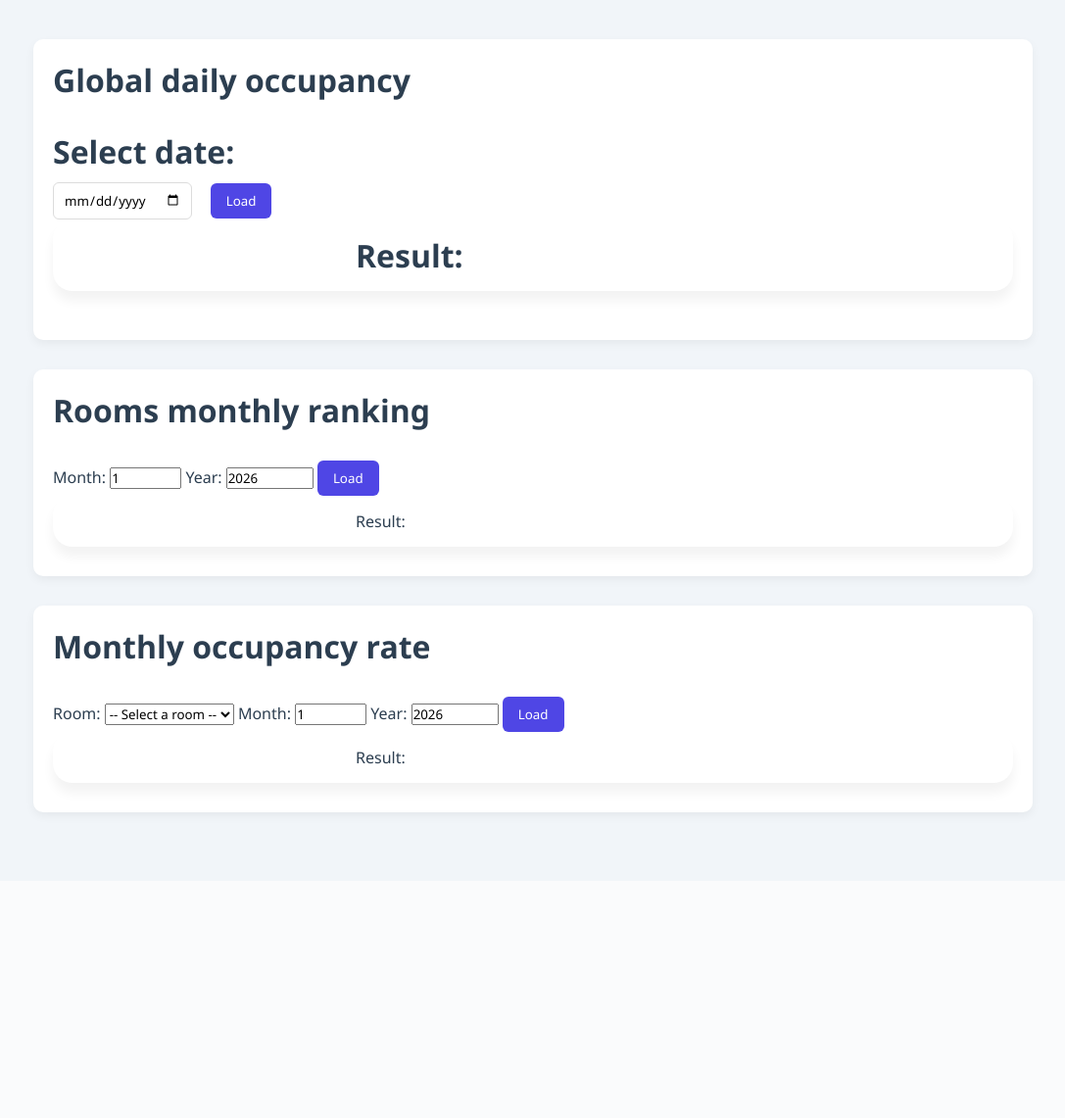
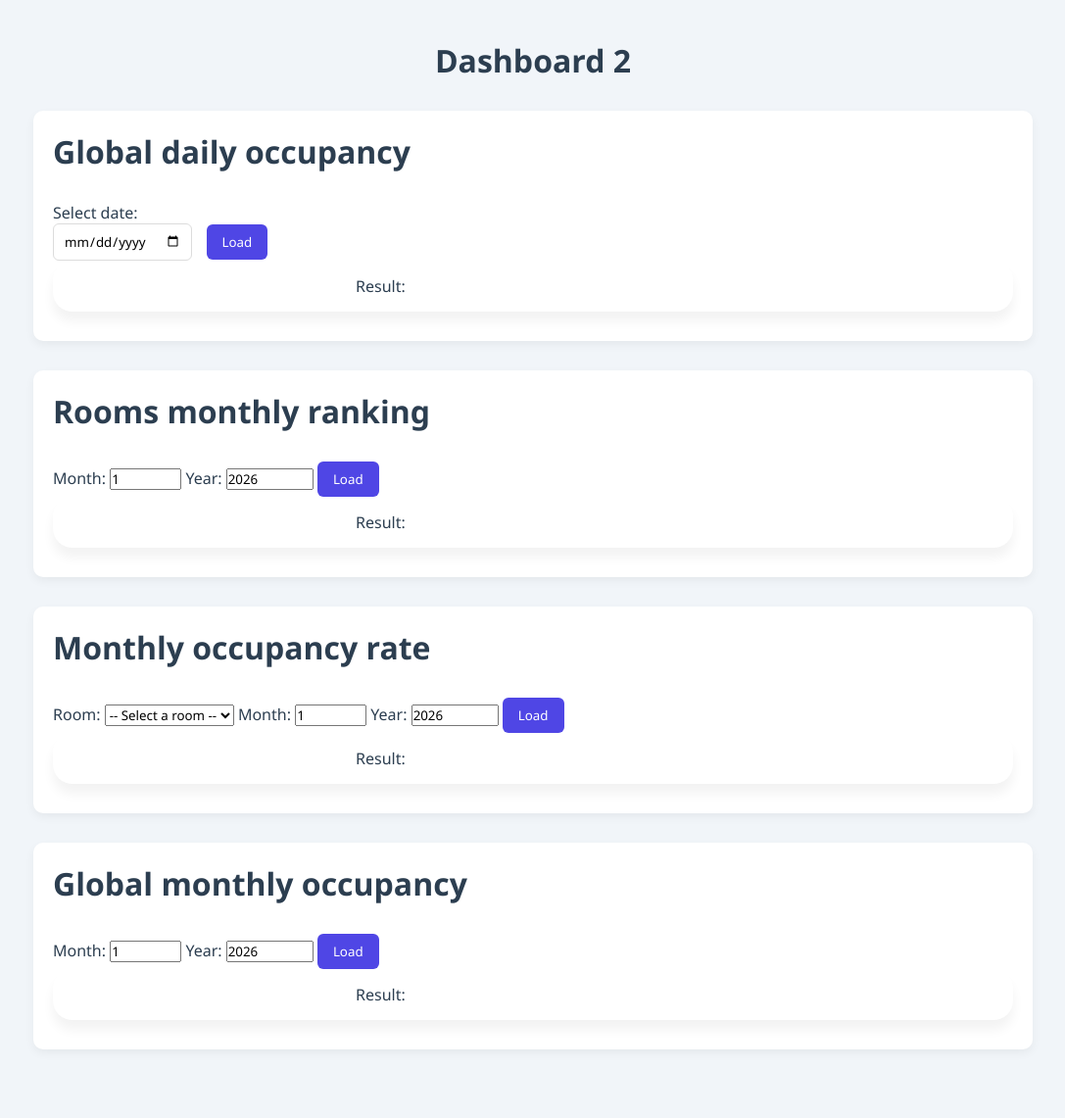
Before and after one commit to DanielGodoyGalindo/coworking_reservations, a Django app: page /dashboard2/ in a window 1280 px wide. Shown: the whole page at 98% size, without its empty margins (96-1183 px from the left). Before the commit the page ends 835 px from the top, so only its background shows below. Run offline with Django 5.2, Linux system fonts and the light colour scheme; data that the repository does not hold is empty.

Commit message:
feat(dashboard2): add global monthly occupancy rate

```diff
--- a/reservations/api/urls.py
+++ b/reservations/api/urls.py
@@ -6,6 +6,7 @@ from .views import (
     confirm_reservation_view,
     create_reservation_view,
     delete_reservation_view,
+    globalMonthlyOccupancy,
     list_reservations_view,
     DashboardView,
     GlobalDailyOccupancyView,
@@ -30,7 +31,14 @@ urlpatterns = [
         roomsMonthlyRankingView.as_view(),
         name="rooms-monthly-ranking",
     ),
-    path("dashboard2/monthly-occupancy-rate/",
-         monthlyOccupancyRate.as_view(),
-         name="monthly-occupancy-rate"),
+    path(
+        "dashboard2/monthly-occupancy-rate/",
+        monthlyOccupancyRate.as_view(),
+        name="monthly-occupancy-rate",
+    ),
+    path(
+        "dashboard2/global-monthly-occupancy/",
+        globalMonthlyOccupancy.as_view(),
+        name="global-monthly-occupancy",
+    ),
 ]
--- a/reservations/services/occupancy.py
+++ b/reservations/services/occupancy.py
@@ -132,7 +132,7 @@ def global_monthly_occupancy(year, month):
     if total_available_seconds == 0:
         return 0
 
-    return occupied_seconds / total_available_seconds
+    return round(occupied_seconds / total_available_seconds, 3)
 
 
 def global_daily_occupancy(date):
--- a/reservations/static/reservations/dashboard.css
+++ b/reservations/static/reservations/dashboard.css
@@ -130,7 +130,6 @@ canvas {
     text-align: center;
 }
 
-
 @media (min-width: 900px) {
 
     body {
--- a/reservations/templates/dashboard2.html
+++ b/reservations/templates/dashboard2.html
@@ -6,9 +6,10 @@
 </head>
 
 <body>
+    <h1 class="text-center">Dashboard 2</h1>
     {% comment %} Global daily occupancy {% endcomment %}
     <div>
-        <h1>Global daily occupancy<h1>
+        <h1>Global daily occupancy</h1>
         <div>
             <span>Select date:</span>
             <div>
@@ -39,7 +40,7 @@
                 </div>
             </div>
     </div>
-</body>
+
 
 {% comment %} monthlyOccupancyRate {% endcomment %}
     <div>
@@ -65,6 +66,24 @@
             </div>
     </div>
 
+{% comment %} Global monthly occupancy rate {% endcomment %}
+    <div>
+        <h1>Global monthly occupancy</h1>
+            <div>
+                <label for="gmo_month">Month:</label>
+                <input type="number" max="12" min="1" value="1"  step="1" id="gmo_month" name="gmo_month">
+                <label for="gmo_year">Year:</label>
+                <input type="number" max="2099" min="2000" value="2026"  step="1" id="gmo_year" name="gmo_year">
+                <button onclick="loadGlobalMonthlyOccupancy()">Load</button>
+            </div>
+            <div class="card">
+                <div class="inner_card">
+                    <p class="metric-row">Result: <span id="gmo_result"></span></p>
+                </div>
+            </div>
+    </div>
+
+</body>
 
 <script>
     async function loadGlobalDailyOccupancy() {
@@ -113,4 +132,18 @@
             console.error(e)
         }
     }
+
+    async function loadGlobalMonthlyOccupancy() {
+        // TODO
+        const month = document.getElementById("gmo_month").value;
+        const year = document.getElementById("gmo_year").value;
+        try {
+            const response = await fetch(`/api/dashboard2/global-monthly-occupancy/?month=${month}&year=${year}`);
+            const data = await response.json();
+            console.log(data)
+            document.getElementById("gmo_result").textContent = data.occupancy
+        } catch (e) {
+            console.error(e)
+        }
+    }
 </script>
```
Also changed, not shown: reservations/api/views.py (+18 -39 lines). Lines whose indentation alone changed are shown as unchanged.
